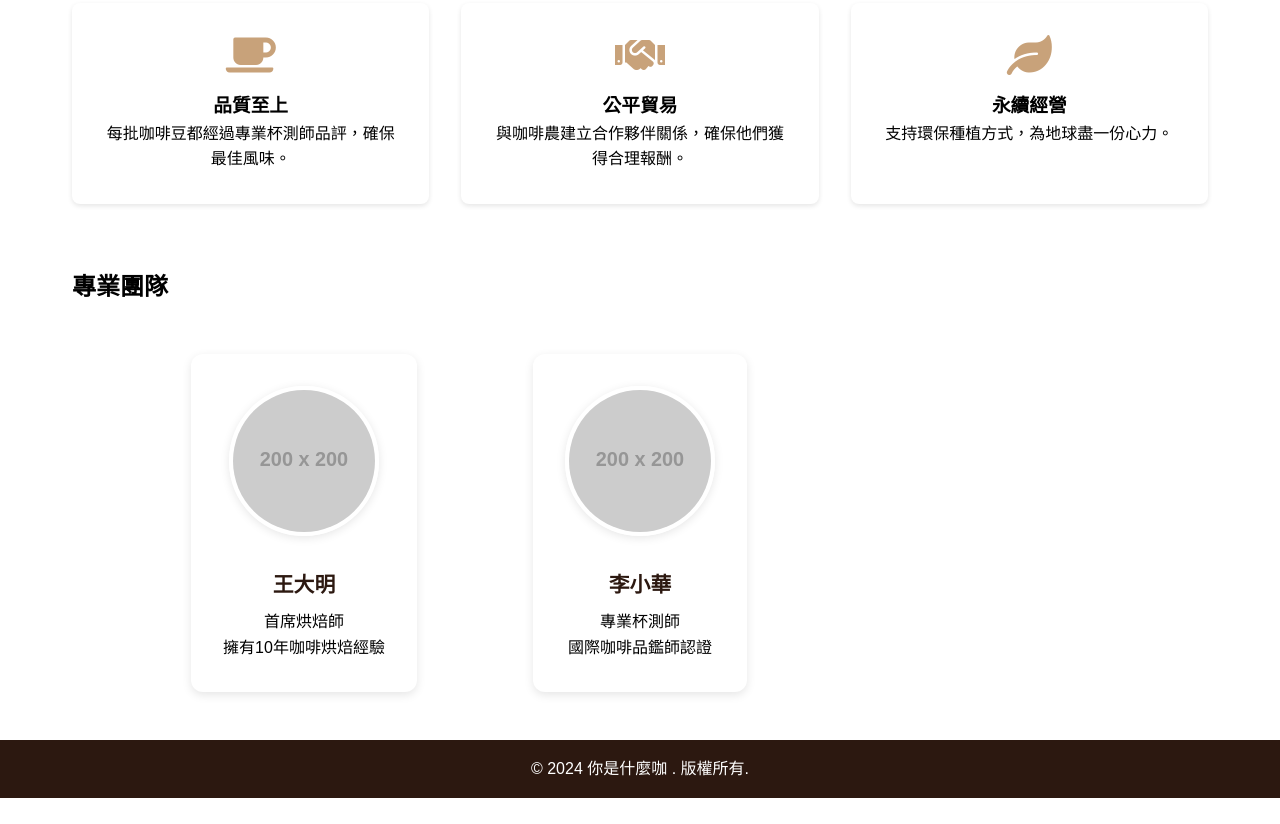
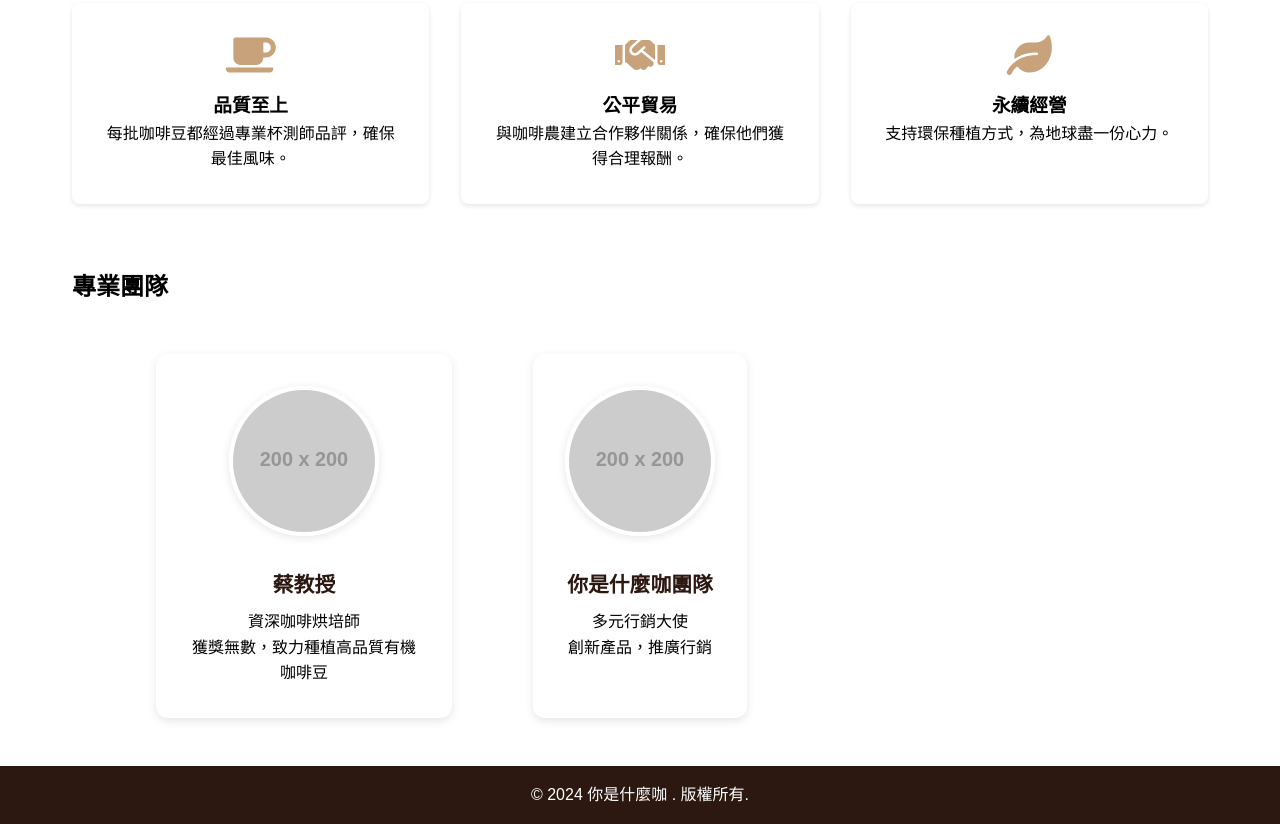
Before and after one commit to Wei070901/coffee_.github.io, a website: page about.html in a window 1280 px wide. Shown: the part 1482-2306 px from the top of the page. Before the commit the page ends 2280 px from the top, so only its background shows below. Drawn offline with Linux system fonts and the light colour scheme; placeholder pictures from the web are drawn by us.

Commit message:
Update about.html

```diff
--- a/about.html
+++ b/about.html
@@ -88,15 +88,15 @@
                 <div class="team-grid">
                     <div class="team-member">
                         <img src="https://via.placeholder.com/200" alt="烘焙師">
-                        <h3>王大明</h3>
-                        <p>首席烘焙師</p>
-                        <p>擁有10年咖啡烘焙經驗</p>
+                        <h3>蔡教授</h3>
+                        <p>資深咖啡烘培師</p>
+                        <p>獲獎無數，致力種植高品質有機咖啡豆</p>
                     </div>
                     <div class="team-member">
                         <img src="https://via.placeholder.com/200" alt="杯測師">
-                        <h3>李小華</h3>
-                        <p>專業杯測師</p>
-                        <p>國際咖啡品鑑師認證</p>
+                        <h3>你是什麼咖團隊</h3>
+                        <p>多元行銷大使</p>
+                        <p>創新產品，推廣行銷</p>
                     </div>
                 </div>
             </div>
```
